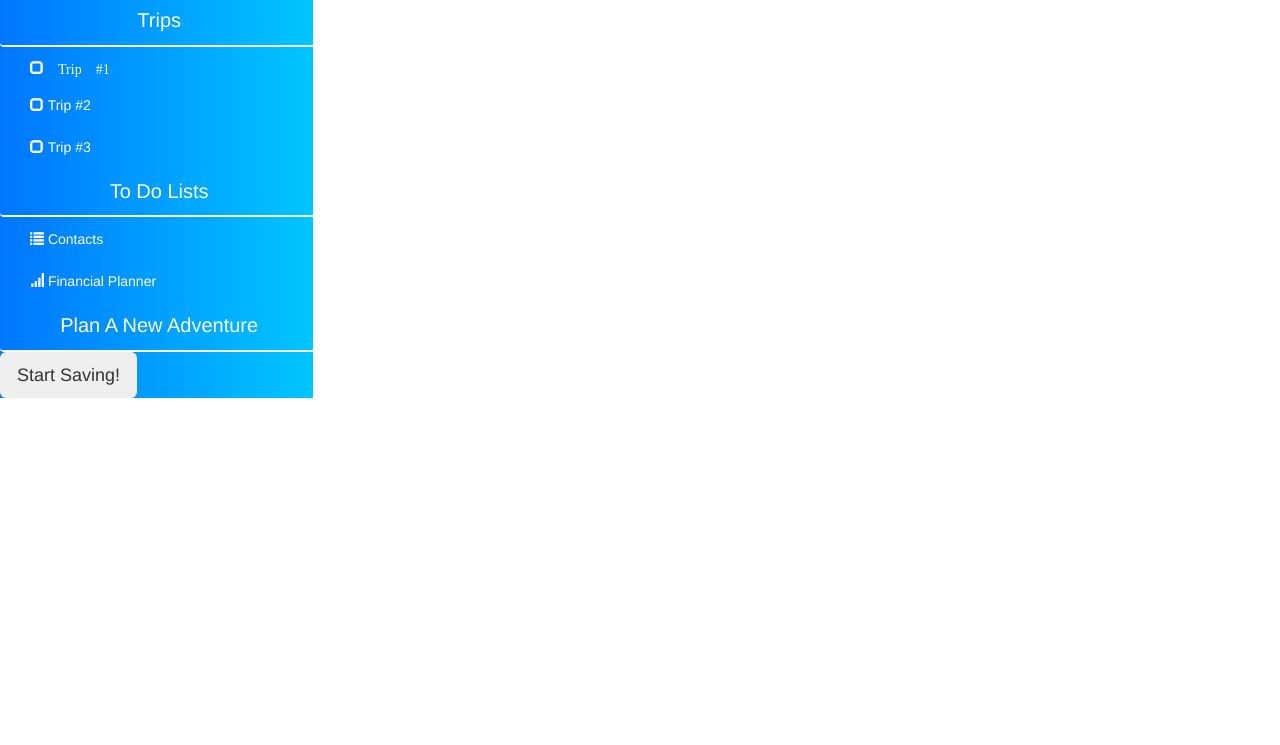
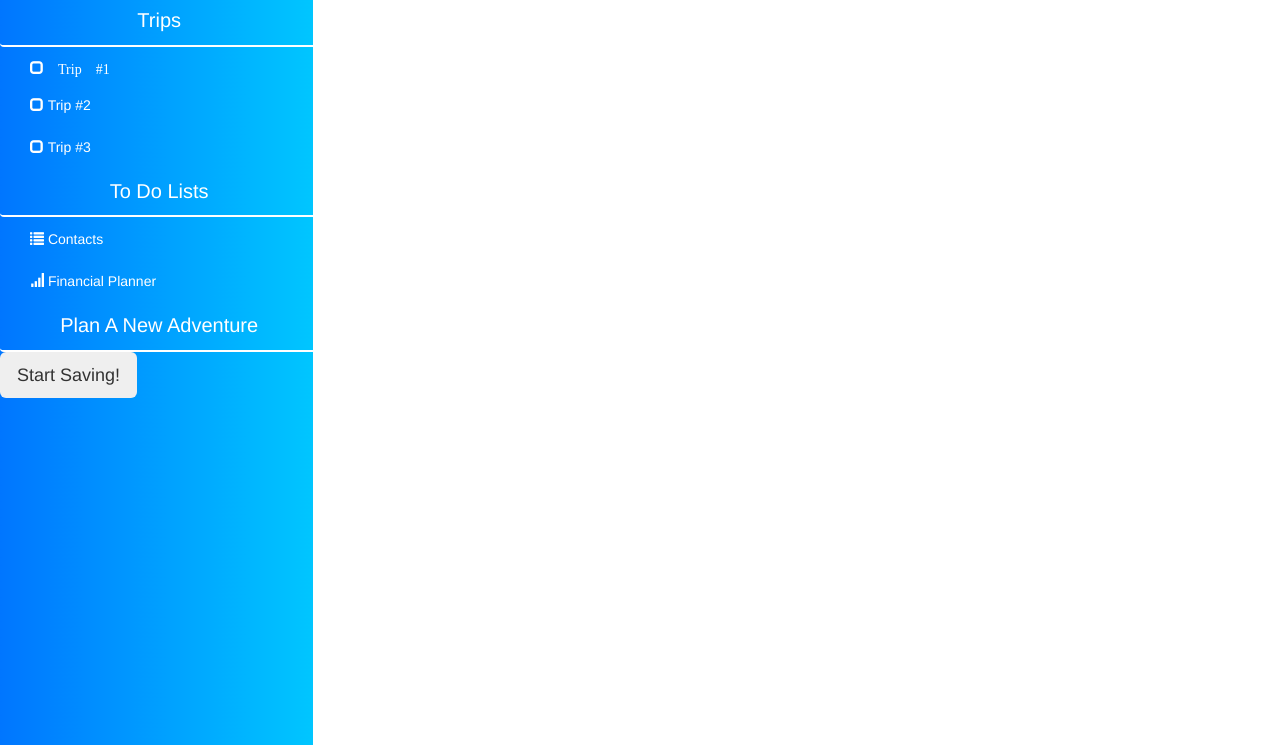
Before and after one commit to mcarthurnick/trApp, a website: page public/index.html in a window 1280 px wide. Shown: the part 55-800 px from the top of the page. Drawn offline with nearby package versions, Linux system fonts and the light colour scheme; some packages are replaced by stand-ins of ours; a script that the page names is missing.

Commit message:
Fixed full height sidebar

```diff
--- a/package.json
+++ b/package.json
@@ -14,6 +14,6 @@
     "body-parser": "^1.15.0",
     "cors": "^2.7.1",
     "express": "^4.13.4",
-    "mongoose": "^4.4.8"
+    "mongoose": "^4.4.10"
   }
 }
--- a/public/css/dashboard.css
+++ b/public/css/dashboard.css
@@ -23,7 +23,7 @@ html,body {
 
 .row {
   margin-top: 51px;
-  height: 100%;
+  height: 950px;
 }
 
 .liHead a {
@@ -35,6 +35,7 @@ html,body {
 }
 
 .sidebarStyle {
+  height: 100%;
   background: #00c6ff; /* fallback for old browsers */
   background: -webkit-linear-gradient(to left, #00c6ff , #0072ff); /* Chrome 10-25, Safari 5.1-6 */
   background: linear-gradient(to left, #00c6ff , #0072ff); /* W3C, IE 10+/ Edge, Firefox 16+, Chrome 26+, Opera 12+, Safari 7+ */
```
